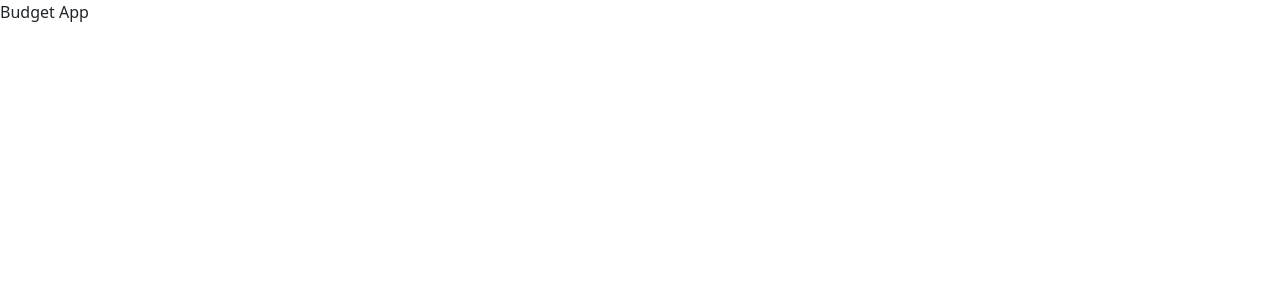
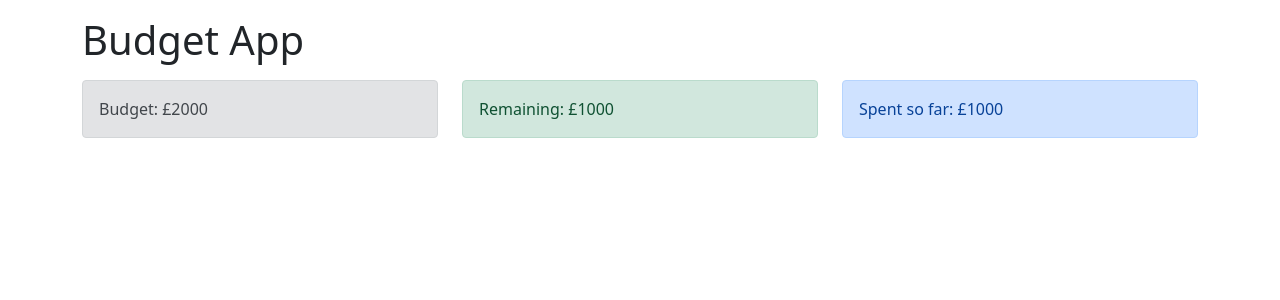
Before and after one commit to lethamburn/nextjs_budget, a Next.js app: page / in a window 1280 px wide. Shown: the top 300 px of the page. Built offline with nearby package versions, Linux system fonts and the light colour scheme.

Commit message:
FEAT Budget, Remaining and Spent components

```diff
--- /dev/null
+++ b/components/Budget.jsx
@@ -0,0 +1,11 @@
+import React from "react";
+
+const Budget = () => {
+  return (
+    <div className="alert alert-secondary">
+      <span>Budget: £2000</span>
+    </div>
+  );
+};
+
+export default Budget;
--- /dev/null
+++ b/components/Remaining.jsx
@@ -0,0 +1,11 @@
+import React from "react";
+
+const Remaining = () => {
+  return (
+    <div className="alert alert-success">
+      <span>Remaining: £1000</span>
+    </div>
+  );
+};
+
+export default Remaining;
--- /dev/null
+++ b/components/Spent.jsx
@@ -0,0 +1,11 @@
+import React from 'react';
+
+const Spent = () => {
+	return (
+		<div className='alert alert-primary'>
+			<span>Spent so far: £1000</span>
+		</div>
+	);
+};
+
+export default Spent;
--- a/pages/index.js
+++ b/pages/index.js
@@ -1,7 +1,25 @@
+import React from "react";
 import "bootstrap/dist/css/bootstrap.min.css";
-
+import Budget from "../components/Budget";
+import Remaining from "../components/Remaining";
+import Spent from "../components/Spent";
 const Home = () => {
-  return <p>Budget App</p>;
+  return (
+    <div className="container">
+      <h1 className="mt-3">Budget App</h1>
+      <div className="row mt-3">
+        <div className="col-sm">
+          <Budget />
+        </div>
+        <div className="col-sm">
+          <Remaining />
+        </div>
+        <div className="col-sm">
+          <Spent />
+        </div>
+      </div>
+    </div>
+  );
 };
 
 export default Home;
```
